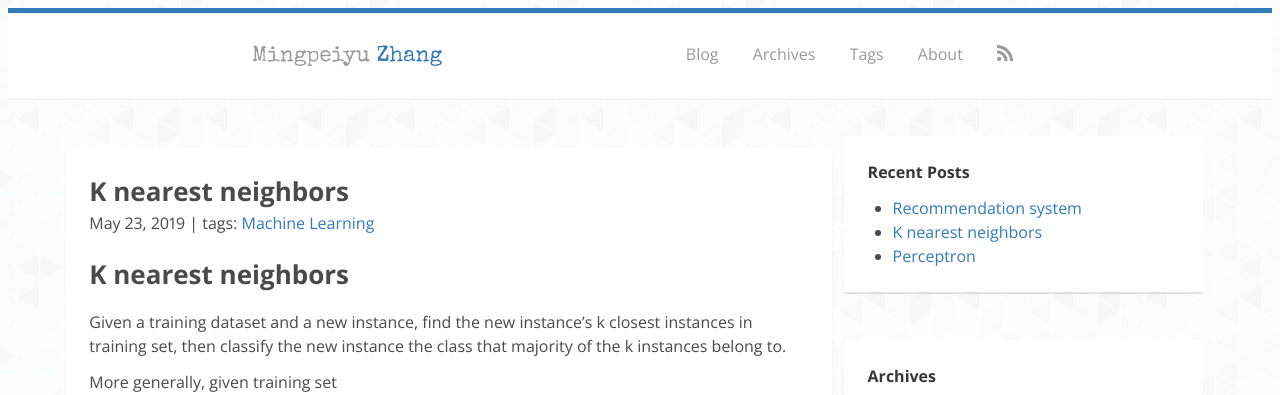
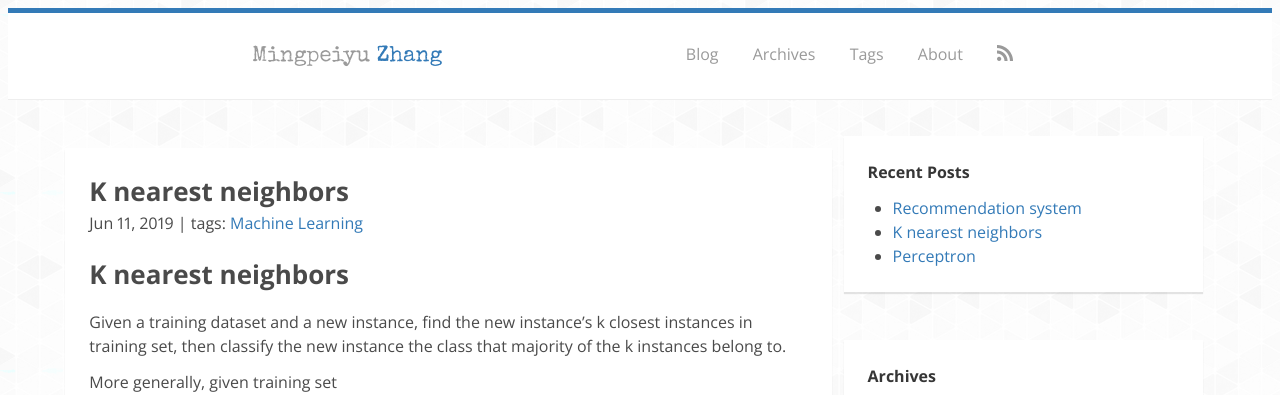
Before and after one commit to zmpyzmpy/zmpyzmpy.github.io, a Jekyll site: the page built from _posts/2019-06-11-knn.md, in a window 1280 px wide. Shown: the top 395 px of the page. Built offline with Jekyll 4.4.1, drawn with Linux system fonts in a browser that asks for light colours; nearby versions of some CDN libraries; some web fonts are replaced; formulas are drawn with MathJax 3; comment, search, counter and statistics services are not loaded.

Commit message:
Update 2019-06-11-knn.md

```diff
--- a/_posts/2019-06-11-knn.md
+++ b/_posts/2019-06-11-knn.md
@@ -1,7 +1,7 @@
 ---
 layout: post
 title:  "K nearest neighbors"
-date: 2019-05-23 17:02:24 +0800
+date: 2019-06-11 17:02:24 +0800
 tags:
 - Machine Learning
 ---
```
